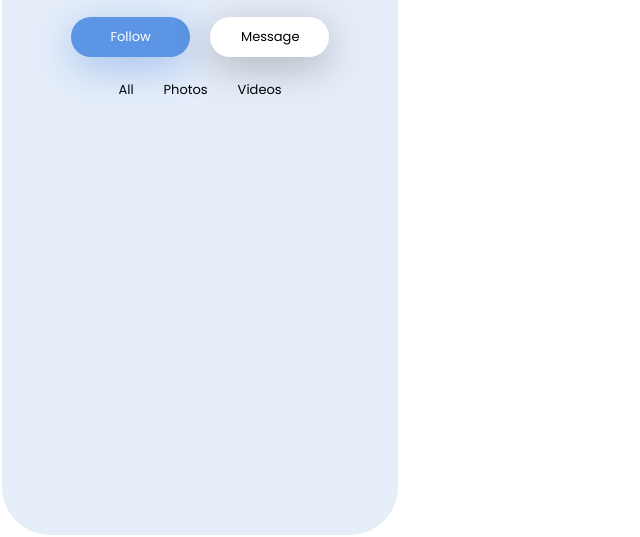
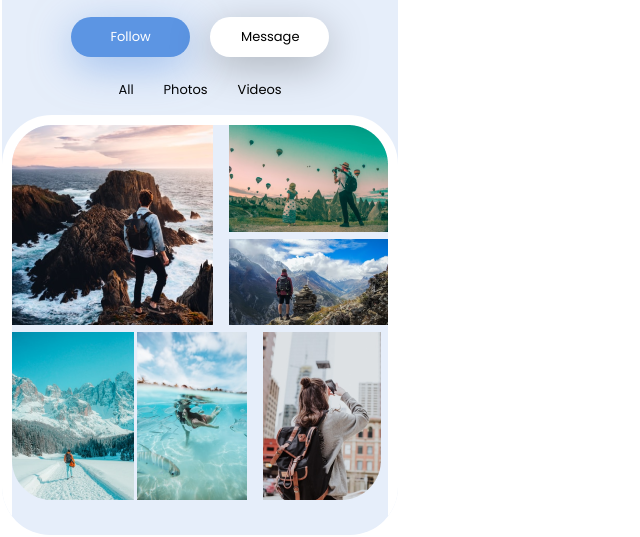
Before and after one commit to phoenixfan86/SosialOne, a plain HTML site: page index.html in a window 1280 px wide. Shown: the part 308-845 px from the top of the page, without its empty margins (0-640 px from the left). Drawn offline with Linux system fonts and the light colour scheme.

Commit message:
add gallery

```diff
--- a/css/style.css
+++ b/css/style.css
@@ -164,3 +164,38 @@ main {
 	border-radius: 2px;
 	transition: all 0.2s ease-in;
 }
+
+.gallery {
+	width: 100%;
+	height: 100%;
+	display: flex;
+	flex-direction: column;
+	border: 10px solid #fff;
+	border-radius: 50px;
+	margin-top: 12px;
+}
+
+.img-block-1 {
+	width: 100%;
+	display: flex;
+	justify-content: space-around;
+	overflow: hidden;
+}
+
+.sub-block-1 {
+	height: 100%;
+	display: flex;
+	flex-direction: column;
+	align-items: center;
+	justify-content: space-around;
+}
+
+.img-block-2 {
+	display: flex;
+	align-items: center;
+	justify-content: center;
+}
+
+.img {
+	flex: 1;
+}
--- a/index.html
+++ b/index.html
@@ -58,7 +58,32 @@
 						<li class="link-item"><a href="#">Videos</a></li>
 					</ul>
 				</div>
-				<div class="gallery"></div>
+				<div class="gallery">
+					<div class="img-block-1">
+						<div class="img">
+							<a href="#"><img src="img/gallery/gallery4.png" alt="" /></a>
+						</div>
+						<div class="sub-block-1">
+							<div class="img">
+								<a href="#"><img src="img/gallery/gallery5.png" alt="" /></a>
+							</div>
+							<div class="img">
+								<a href="#"><img src="img/gallery/gallery6.png" alt="" /></a>
+							</div>
+						</div>
+					</div>
+					<div class="img-block-2">
+						<div class="img">
+							<a href="#"><img src="img/gallery/gallery7.png" alt="" /></a>
+						</div>
+						<div class="img">
+							<a href="#"><img src="img/gallery/gallery8.png" alt="" /></a>
+						</div>
+						<div class="img">
+							<a href="#"><img src="img/gallery/gallery9.png" alt="" /></a>
+						</div>
+					</div>
+				</div>
 			</main>
 		</div>
 	</body>
```
